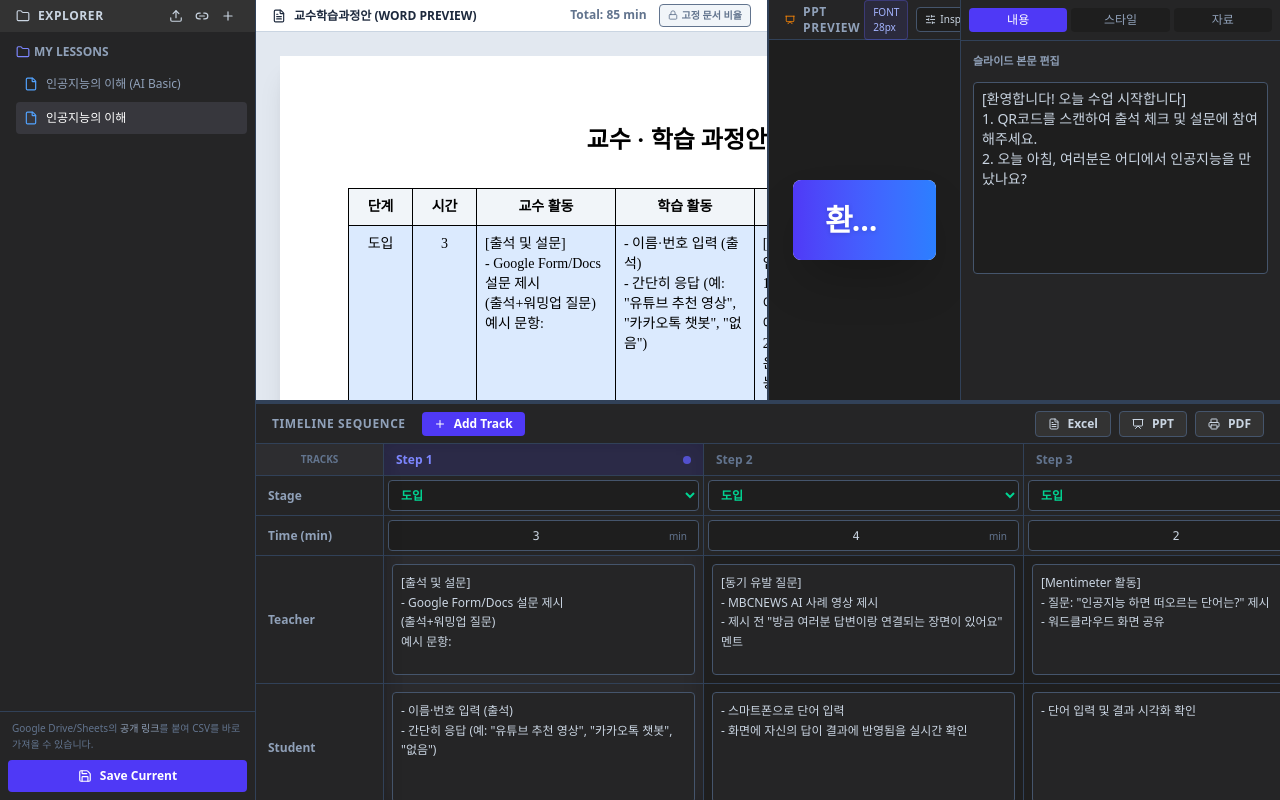
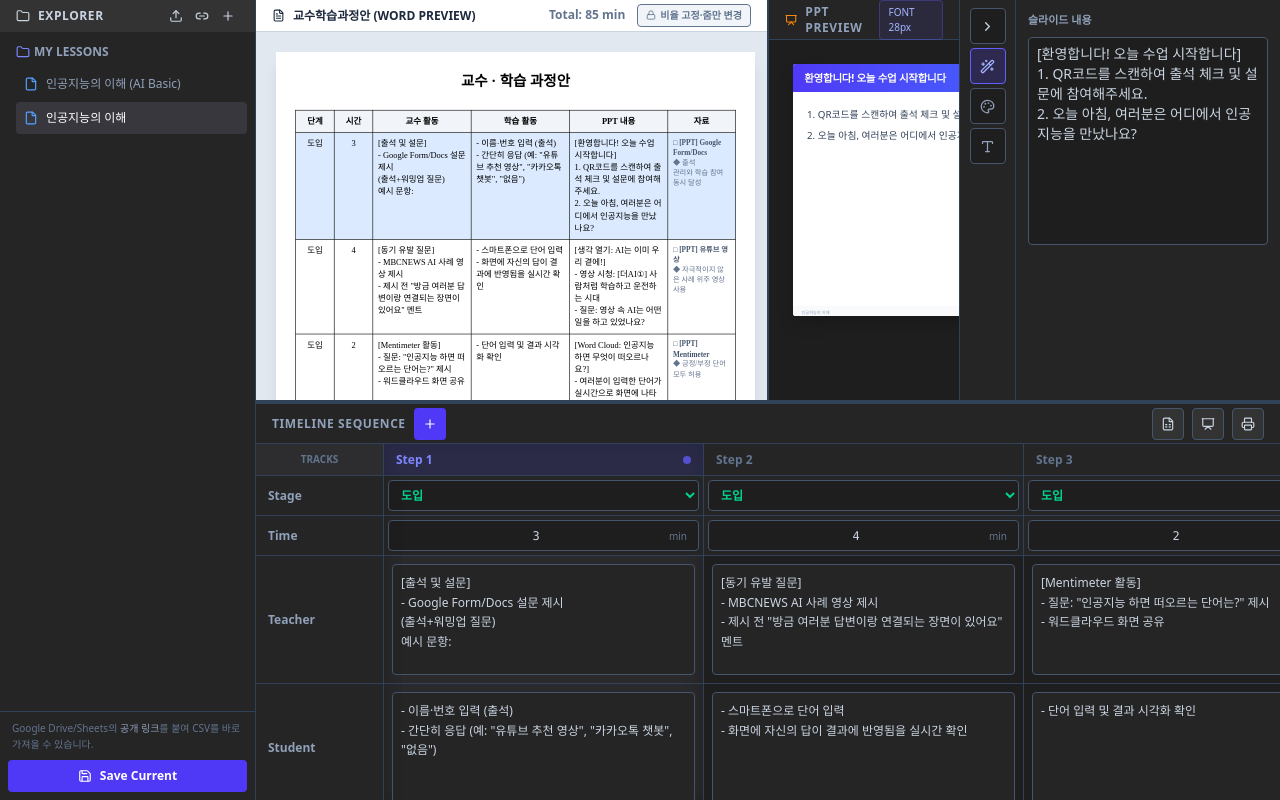
Before and after one commit to vividhyeok/lessonmate, a React (Vite) app: page / in a window 1280 px wide. Built offline with nearby package versions, Linux system fonts and the light colour scheme.

Commit message:
Improve practical editor UX with fixed-ratio previews and icon inspector

```diff
--- a/src/components/LessonPlanView.jsx
+++ b/src/components/LessonPlanView.jsx
@@ -1,6 +1,9 @@
-import React from 'react';
+import React, { useEffect, useRef, useState } from 'react';
 import { FileText, Lock } from 'lucide-react';
 import { STAGES } from '../constants/stages';
+
+const PAGE_WIDTH = 794; // ~210mm @96dpi
+const PAGE_HEIGHT = 1123; // ~297mm @96dpi
 
 const LessonPlanView = ({
   tracks,
@@ -10,22 +13,45 @@ const LessonPlanView = ({
   width,
   startResizeHorizontal
 }) => {
+  const viewportRef = useRef(null);
+  const [scale, setScale] = useState(1);
+
+  useEffect(() => {
+    if (!viewportRef.current) return;
+
+    const updateScale = () => {
+      const bounds = viewportRef.current.getBoundingClientRect();
+      const next = Math.min(1, Math.max(0.45, (bounds.width - 32) / PAGE_WIDTH));
+      setScale(next);
+    };
+
+    updateScale();
+    const observer = new ResizeObserver(updateScale);
+    observer.observe(viewportRef.current);
+    return () => observer.disconnect();
+  }, []);
+
   return (
-    <div style={{ width: `${width}%` }} className="flex flex-col bg-slate-100 border-r border-slate-700 relative min-w-[420px]" id="lesson-plan-view">
-      <div className="h-8 bg-white border-b flex items-center px-4 justify-between shrink-0">
-        <span className="text-xs font-black text-slate-800 uppercase flex items-center gap-2">
-          <FileText size={14} /> 교수학습과정안 (WORD Preview)
+    <div style={{ width: `${width}%` }} className="flex flex-col bg-slate-100 border-r border-slate-700 relative min-w-[360px]" id="lesson-plan-view">
+      <div className="h-8 bg-white border-b flex items-center px-3 md:px-4 justify-between shrink-0">
+        <span className="text-[11px] md:text-xs font-black text-slate-800 uppercase flex items-center gap-2">
+          <FileText size={13} /> 교수학습과정안 (WORD Preview)
         </span>
-        <div className="flex items-center gap-3 text-xs">
+        <div className="flex items-center gap-2 md:gap-3 text-[10px] md:text-xs">
           <span className="font-bold text-slate-500">Total: {totalTime} min</span>
-          <span className="inline-flex items-center gap-1 text-[10px] font-semibold text-slate-500 bg-slate-100 px-2 py-1 rounded border">
-            <Lock size={10} /> 고정 문서 비율
+          <span className="hidden md:inline-flex items-center gap-1 text-[10px] font-semibold text-slate-500 bg-slate-100 px-2 py-1 rounded border">
+            <Lock size={10} /> 비율 고정·줌만 변경
           </span>
         </div>
       </div>
 
-      <div className="flex-1 overflow-auto p-6 bg-slate-200">
-        <div className="mx-auto w-[210mm] min-w-[210mm] bg-white shadow-xl min-h-[297mm] p-[18mm]">
+      <div ref={viewportRef} className="flex-1 overflow-auto p-3 md:p-5 bg-slate-200">
+        <div className="mx-auto" style={{ width: PAGE_WIDTH * scale, height: PAGE_HEIGHT * scale }}>
+          <div
+            className="bg-white shadow-xl origin-top-left"
+            style={{ width: PAGE_WIDTH, minHeight: PAGE_HEIGHT, transform: `scale(${scale})` }}
+          >
+            <div className="p-8">
               <h1 className="text-center font-batang text-2xl font-bold mb-8 text-black">교수 · 학습 과정안</h1>
               <table className="w-full border-collapse border border-black font-batang text-black text-sm table-fixed">
                 <thead>
@@ -76,6 +102,8 @@ const LessonPlanView = ({
               </table>
             </div>
           </div>
+        </div>
+      </div>
 
       <div
         className="absolute top-0 right-0 w-1 h-full cursor-col-resize hover:bg-indigo-500 z-20 transition-colors"
--- a/src/components/MaterialPreview.jsx
+++ b/src/components/MaterialPreview.jsx
@@ -1,9 +1,24 @@
-import React, { useMemo, useState } from 'react';
-import { ChevronLeft, ChevronRight, ExternalLink, Link as LinkIcon, Presentation, SlidersHorizontal, Type, Video } from 'lucide-react';
+import React, { useEffect, useMemo, useRef, useState } from 'react';
+import {
+  ChevronLeft,
+  ChevronRight,
+  ExternalLink,
+  Link as LinkIcon,
+  Palette,
+  Presentation,
+  Type,
+  Video,
+  WandSparkles
+} from 'lucide-react';
+
+const SLIDE_W = 1280;
+const SLIDE_H = 720;
 
 const MaterialPreview = ({ selectedItem, updateItem, selectedTrackId, tracks, updateTrack, lessonName }) => {
   const [isInspectorOpen, setIsInspectorOpen] = useState(true);
-  const [tab, setTab] = useState('content');
+  const [tool, setTool] = useState('content');
+  const viewportRef = useRef(null);
+  const [slideScale, setSlideScale] = useState(1);
 
   const currentTrack = useMemo(() => tracks?.find((t) => t.id === selectedTrackId), [tracks, selectedTrackId]);
 
@@ -34,6 +49,24 @@ const MaterialPreview = ({ selectedItem, updateItem, selectedTrackId, tracks, up
     return { slideTitle: title, slideBody: body };
   }, [activeContent]);
 
+  useEffect(() => {
+    if (!viewportRef.current) return;
+
+    const updateScale = () => {
+      const b = viewportRef.current.getBoundingClientRect();
+      const inspectorWidth = isInspectorOpen ? 320 : 56;
+      const availableW = Math.max(320, b.width - inspectorWidth - 32);
+      const availableH = Math.max(220, b.height - 32);
+      const next = Math.min(1, Math.max(0.35, Math.min(availableW / SLIDE_W, availableH / SLIDE_H)));
+      setSlideScale(next);
+    };
+
+    updateScale();
+    const observer = new ResizeObserver(updateScale);
+    observer.observe(viewportRef.current);
+    return () => observer.disconnect();
+  }, [isInspectorOpen]);
+
   const pptFontSize = Number(currentTrack?.pptFontSize || 28);
 
   const updateSelectedItem = (field, value) => {
@@ -41,31 +74,33 @@ const MaterialPreview = ({ selectedItem, updateItem, selectedTrackId, tracks, up
     updateItem(currentTrack.id, selectedItem.id, field, value);
   };
 
+  const tools = [
+    { id: 'content', icon: WandSparkles, label: '슬라이드 내용 편집' },
+    { id: 'style', icon: Palette, label: '스타일 / 폰트 편집' },
+    { id: 'material', icon: Type, label: '자료 속성 편집' }
+  ];
+
   return (
-    <div className="flex-1 flex bg-slate-800 border-l border-slate-700 min-w-0 relative">
+    <div ref={viewportRef} className="flex-1 flex bg-slate-800 border-l border-slate-700 min-w-0 relative overflow-hidden">
       <div className="flex-1 flex flex-col min-w-0">
-        <div className="h-10 bg-[#252526] border-b border-slate-700 flex items-center px-4 justify-between shrink-0">
-          <span className="text-xs font-bold text-slate-400 uppercase flex items-center gap-2 tracking-wider">
+        <div className="h-10 bg-[#252526] border-b border-slate-700 flex items-center px-3 md:px-4 justify-between shrink-0">
+          <span className="text-[11px] md:text-xs font-bold text-slate-400 uppercase flex items-center gap-2 tracking-wider">
             <Presentation size={14} className="text-orange-400" /> PPT Preview
           </span>
-          <div className="flex items-center gap-2">
           <span className="text-[10px] text-indigo-300 bg-indigo-500/10 border border-indigo-500/30 px-2 py-1 rounded">FONT {pptFontSize}px</span>
-            <button
-              onClick={() => setIsInspectorOpen((prev) => !prev)}
-              className="text-[10px] inline-flex items-center gap-1 px-2 py-1 rounded bg-[#1e1e1e] border border-slate-600 hover:border-indigo-500"
-            >
-              <SlidersHorizontal size={11} /> Inspector {isInspectorOpen ? <ChevronRight size={11} /> : <ChevronLeft size={11} />}
-            </button>
-          </div>
         </div>
 
-        <div className="flex-1 flex items-center justify-center p-6 bg-[#1e1e1e] overflow-auto custom-scrollbar">
-          <div className="aspect-video w-full max-w-4xl bg-white shadow-2xl flex flex-col rounded-lg overflow-hidden">
+        <div className="flex-1 p-4 md:p-6 bg-[#1e1e1e] overflow-auto custom-scrollbar">
+          <div className="mx-auto" style={{ width: SLIDE_W * slideScale, height: SLIDE_H * slideScale }}>
+            <div
+              className="bg-white shadow-2xl rounded-lg overflow-hidden origin-top-left"
+              style={{ width: SLIDE_W, height: SLIDE_H, transform: `scale(${slideScale})` }}
+            >
               <div className="h-20 bg-gradient-to-r from-indigo-600 to-blue-500 flex items-center px-8 shrink-0 shadow-md">
                 <h1 className="text-3xl font-black text-white drop-shadow-sm tracking-tight truncate w-full">{slideTitle}</h1>
               </div>
 
-            <div className="flex-1 p-10 bg-white overflow-y-auto custom-scrollbar">
+              <div className="h-[612px] p-10 bg-white overflow-y-auto custom-scrollbar">
                 <div className="font-medium text-slate-700 whitespace-pre-wrap leading-relaxed" style={{ fontSize: `${pptFontSize}px` }}>
                   {slideBody ? (
                     slideBody.split('\n').map((line, i) => <p key={i} className="mb-4">{line}</p>)
@@ -85,32 +120,55 @@ const MaterialPreview = ({ selectedItem, updateItem, selectedTrackId, tracks, up
             </div>
           </div>
         </div>
+      </div>
+
+      <div className="h-full border-l border-slate-700 bg-[#252526] flex shrink-0">
+        <div className="w-14 border-r border-slate-700 flex flex-col items-center py-2 gap-1">
+          <button
+            title={isInspectorOpen ? 'Inspector 접기' : 'Inspector 펼치기'}
+            onClick={() => setIsInspectorOpen((prev) => !prev)}
+            className="w-9 h-9 inline-flex items-center justify-center rounded bg-[#1e1e1e] text-slate-300 border border-slate-600 hover:border-indigo-500"
+          >
+            {isInspectorOpen ? <ChevronRight size={15} /> : <ChevronLeft size={15} />}
+          </button>
+
+          {tools.map((t) => {
+            const Icon = t.icon;
+            const active = tool === t.id;
+            return (
+              <button
+                key={t.id}
+                title={t.label}
+                onClick={() => {
+                  setTool(t.id);
+                  setIsInspectorOpen(true);
+                }}
+                className={`w-9 h-9 inline-flex items-center justify-center rounded border transition ${active ? 'bg-indigo-600/20 text-indigo-300 border-indigo-500' : 'bg-[#1e1e1e] text-slate-400 border-slate-600 hover:border-indigo-500'}`}
+              >
+                <Icon size={15} />
+              </button>
+            );
+          })}
+        </div>
 
         {isInspectorOpen && (
-        <div className="w-[320px] border-l border-slate-700 bg-[#252526] flex flex-col shrink-0">
-          <div className="p-2 border-b border-slate-700 grid grid-cols-3 gap-1">
-            <button onClick={() => setTab('content')} className={`text-xs py-1 rounded ${tab === 'content' ? 'bg-indigo-600 text-white' : 'bg-[#1e1e1e] text-slate-400'}`}>내용</button>
-            <button onClick={() => setTab('style')} className={`text-xs py-1 rounded ${tab === 'style' ? 'bg-indigo-600 text-white' : 'bg-[#1e1e1e] text-slate-400'}`}>스타일</button>
-            <button onClick={() => setTab('material')} className={`text-xs py-1 rounded ${tab === 'material' ? 'bg-indigo-600 text-white' : 'bg-[#1e1e1e] text-slate-400'}`}>자료</button>
-          </div>
-
-          <div className="flex-1 overflow-auto p-3 space-y-3 custom-scrollbar">
-            {tab === 'content' && currentTrack && (
+          <div className="w-[264px] p-3 overflow-auto custom-scrollbar">
+            {tool === 'content' && currentTrack && (
               <>
-                <div className="text-[11px] text-slate-400 font-bold uppercase">슬라이드 본문 편집</div>
+                <div className="text-[11px] text-slate-400 font-bold uppercase mb-2">슬라이드 내용</div>
                 <textarea
                   value={currentTrack.pptContent || ''}
                   onChange={(e) => updateTrack(currentTrack.id, 'pptContent', e.target.value)}
                   placeholder="[슬라이드 제목]\n슬라이드 본문"
-                  className="w-full h-48 bg-[#1e1e1e] border border-slate-600 rounded px-2 py-1.5 text-sm outline-none focus:border-indigo-500 resize-none"
+                  className="w-full h-52 bg-[#1e1e1e] border border-slate-600 rounded px-2 py-1.5 text-sm outline-none focus:border-indigo-500 resize-none"
                 />
               </>
             )}
 
-            {tab === 'style' && currentTrack && (
+            {tool === 'style' && currentTrack && (
               <>
-                <div className="text-[11px] text-slate-400 font-bold uppercase flex items-center gap-1"><Type size={12} /> 타이포그래피</div>
-                <div className="text-xs text-slate-500">문서 미리보기는 고정 비율로 유지되고, 여기서 폰트만 조절됩니다.</div>
+                <div className="text-[11px] text-slate-400 font-bold uppercase mb-2">타이포그래피</div>
+                <div className="text-xs text-slate-500 mb-2">결과물 비율은 고정되고, 폰트 스타일만 실시간 반영됩니다.</div>
                 <input
                   type="range"
                   min="14"
@@ -119,7 +177,7 @@ const MaterialPreview = ({ selectedItem, updateItem, selectedTrackId, tracks, up
                   onChange={(e) => updateTrack(currentTrack.id, 'pptFontSize', parseInt(e.target.value, 10))}
                   className="w-full"
                 />
-                <div className="flex items-center gap-2">
+                <div className="mt-2 flex gap-2">
                   <input
                     type="number"
                     min="14"
@@ -130,37 +188,38 @@ const MaterialPreview = ({ selectedItem, updateItem, selectedTrackId, tracks, up
                       if (Number.isNaN(next)) return;
                       updateTrack(currentTrack.id, 'pptFontSize', Math.max(14, Math.min(54, next)));
                     }}
-                    className="w-20 bg-[#1e1e1e] border border-slate-600 rounded px-1.5 py-1 text-xs"
+                    className="w-20 bg-[#1e1e1e] border border-slate-600 rounded px-2 py-1 text-xs"
                   />
                   <button
+                    title="기본값 28로 복구"
                     onClick={() => updateTrack(currentTrack.id, 'pptFontSize', 28)}
                     className="text-xs px-2 py-1 rounded bg-[#1e1e1e] border border-slate-600 hover:border-indigo-500"
                   >
-                    기본값
+                    Reset
                   </button>
                 </div>
               </>
             )}
 
-            {tab === 'material' && (
+            {tool === 'material' && (
               <>
                 {selectedItem ? (
                   <>
-                    <div className="text-[11px] text-slate-400 font-bold uppercase tracking-wider flex items-center gap-2">
+                    <div className="text-[11px] text-slate-400 font-bold uppercase tracking-wider flex items-center gap-2 mb-2">
                       {selectedItem.type === 'ppt' && <Presentation size={12} className="text-orange-400" />}
                       {selectedItem.type === 'url' && <LinkIcon size={12} className="text-blue-400" />}
                       {selectedItem.type === 'video' && <Video size={12} className="text-red-400" />}
-                      선택 자료 편집
+                      선택 자료
                     </div>
                     <input
                       value={selectedItem.title || ''}
                       onChange={(e) => updateSelectedItem('title', e.target.value)}
                       placeholder="자료 제목"
-                      className="w-full bg-[#1e1e1e] border border-slate-600 rounded px-2 py-1.5 text-sm outline-none focus:border-indigo-500"
+                      className="w-full mb-2 bg-[#1e1e1e] border border-slate-600 rounded px-2 py-1.5 text-sm outline-none focus:border-indigo-500"
                     />
 
                     {(selectedItem.type === 'url' || selectedItem.type === 'video') && (
-                      <div className="space-y-1">
+                      <div className="space-y-1 mb-2">
                         <input
                           value={selectedItem.url || ''}
                           onChange={(e) => updateSelectedItem('url', e.target.value)}
@@ -188,8 +247,8 @@ const MaterialPreview = ({ selectedItem, updateItem, selectedTrackId, tracks, up
               </>
             )}
           </div>
+        )}
       </div>
-      )}
     </div>
   );
 };
--- a/src/components/TimelineEditor.jsx
+++ b/src/components/TimelineEditor.jsx
@@ -1,5 +1,5 @@
 import React from 'react';
-import { Plus, FileText, Presentation, Printer } from 'lucide-react';
+import { FileSpreadsheet, Plus, Presentation, Printer } from 'lucide-react';
 import TrackColumn from './TrackColumn';
 
 const TimelineEditor = ({
@@ -23,47 +23,39 @@ const TimelineEditor = ({
 }) => {
   return (
     <div className="flex-1 flex flex-col bg-[#1e1e1e] min-h-0">
-
-      {/* Toolbar */}
-      <div className="h-10 border-b border-slate-700 flex items-center px-4 justify-between shrink-0 bg-[#252526]">
-        <div className="flex items-center gap-4">
-          <span className="font-bold text-xs text-slate-400 uppercase tracking-wider">Timeline Sequence</span>
-          <button onClick={addTrack} className="flex items-center gap-2 bg-indigo-600 hover:bg-indigo-700 text-white px-3 py-1 rounded text-xs font-bold transition">
-            <Plus size={12} /> Add Track
+      <div className="h-10 border-b border-slate-700 flex items-center px-2 md:px-4 justify-between shrink-0 bg-[#252526]">
+        <div className="flex items-center gap-2">
+          <span className="font-bold text-[11px] md:text-xs text-slate-400 uppercase tracking-wider">Timeline Sequence</span>
+          <button title="트랙 추가" onClick={addTrack} className="w-8 h-8 inline-flex items-center justify-center bg-indigo-600 hover:bg-indigo-700 text-white rounded transition">
+            <Plus size={14} />
           </button>
         </div>
-        <div className="flex items-center gap-2">
-          <button onClick={exportExcel} className="flex items-center gap-2 bg-[#333] hover:bg-[#444] text-slate-300 px-3 py-1 rounded text-xs font-bold transition border border-slate-600">
-            <FileText size={12} /> Excel
+        <div className="flex items-center gap-1 md:gap-2">
+          <button title="교수학습과정안 표 Excel 다운로드" onClick={exportExcel} className="w-8 h-8 inline-flex items-center justify-center bg-[#333] hover:bg-[#444] text-slate-300 rounded border border-slate-600">
+            <FileSpreadsheet size={14} />
           </button>
-          <button onClick={exportPPT} className="flex items-center gap-2 bg-[#333] hover:bg-[#444] text-slate-300 px-3 py-1 rounded text-xs font-bold transition border border-slate-600">
-            <Presentation size={12} /> PPT
+          <button title="PPT 다운로드" onClick={exportPPT} className="w-8 h-8 inline-flex items-center justify-center bg-[#333] hover:bg-[#444] text-slate-300 rounded border border-slate-600">
+            <Presentation size={14} />
           </button>
-          <button onClick={exportPDF} className="flex items-center gap-2 bg-[#333] hover:bg-[#444] text-slate-300 px-3 py-1 rounded text-xs font-bold transition border border-slate-600">
-            <Printer size={12} /> PDF
+          <button title="Word/PPT 미리보기 PDF로 인쇄" onClick={exportPDF} className="w-8 h-8 inline-flex items-center justify-center bg-[#333] hover:bg-[#444] text-slate-300 rounded border border-slate-600">
+            <Printer size={14} />
           </button>
         </div>
       </div>
 
-      {/* Timeline Grid Container */}
       <div className="flex-1 overflow-auto bg-[#1e1e1e] relative custom-scrollbar">
         <div className="flex min-w-max h-full">
-
-          {/* Sticky Sidebar (Track Headers) */}
-          <div className="sticky left-0 z-20 w-32 bg-[#252526] border-r border-slate-700 flex flex-col shrink-0 shadow-xl h-full">
-            <div className="h-8 border-b border-slate-700 bg-[#2d2d30] flex items-center justify-center text-[10px] font-bold text-slate-500 uppercase shrink-0">
-              Tracks
-            </div>
-            <div className="h-10 border-b border-slate-700 flex items-center px-3 text-xs font-bold text-slate-400 shrink-0">Stage</div>
-            <div className="h-10 border-b border-slate-700 flex items-center px-3 text-xs font-bold text-slate-400 shrink-0">Time (min)</div>
-            <div className="h-32 border-b border-slate-700 flex items-center px-3 text-xs font-bold text-slate-400 shrink-0">Teacher</div>
-            <div className="h-32 border-b border-slate-700 flex items-center px-3 text-xs font-bold text-slate-400 shrink-0">Student</div>
-            <div className="h-32 border-b border-slate-700 flex items-center px-3 text-xs font-bold text-slate-400 shrink-0">PPT Content</div>
-            <div className="flex-1 border-b border-slate-700 flex items-start pt-3 px-3 text-xs font-bold text-slate-400 min-h-[200px]">Materials</div>
-            <div className="h-8 border-b border-slate-700 flex items-center px-3 text-xs font-bold text-slate-400 shrink-0">Actions</div>
+          <div className="sticky left-0 z-20 w-28 md:w-32 bg-[#252526] border-r border-slate-700 flex flex-col shrink-0 shadow-xl h-full">
+            <div className="h-8 border-b border-slate-700 bg-[#2d2d30] flex items-center justify-center text-[10px] font-bold text-slate-500 uppercase shrink-0">Tracks</div>
+            <div className="h-10 border-b border-slate-700 flex items-center px-2 md:px-3 text-xs font-bold text-slate-400 shrink-0">Stage</div>
+            <div className="h-10 border-b border-slate-700 flex items-center px-2 md:px-3 text-xs font-bold text-slate-400 shrink-0">Time</div>
+            <div className="h-32 border-b border-slate-700 flex items-center px-2 md:px-3 text-xs font-bold text-slate-400 shrink-0">Teacher</div>
+            <div className="h-32 border-b border-slate-700 flex items-center px-2 md:px-3 text-xs font-bold text-slate-400 shrink-0">Student</div>
+            <div className="h-32 border-b border-slate-700 flex items-center px-2 md:px-3 text-xs font-bold text-slate-400 shrink-0">PPT</div>
+            <div className="flex-1 border-b border-slate-700 flex items-start pt-3 px-2 md:px-3 text-xs font-bold text-slate-400 min-h-[200px]">Materials</div>
+            <div className="h-8 border-b border-slate-700 flex items-center px-2 md:px-3 text-xs font-bold text-slate-400 shrink-0">Actions</div>
           </div>
 
-          {/* Timeline Content (Horizontal Scroll) */}
           <div className="flex h-full">
             {tracks.map((track, index) => (
               <TrackColumn
@@ -85,9 +77,8 @@ const TimelineEditor = ({
               />
             ))}
 
-            {/* Add Button at the end */}
-            <div className="w-16 border-r border-slate-700 flex items-center justify-center shrink-0 bg-[#1e1e1e] hover:bg-[#252526] cursor-pointer transition-colors" onClick={addTrack}>
-              <Plus size={24} className="text-slate-600" />
+            <div title="트랙 추가" className="w-14 border-r border-slate-700 flex items-center justify-center shrink-0 bg-[#1e1e1e] hover:bg-[#252526] cursor-pointer transition-colors" onClick={addTrack}>
+              <Plus size={22} className="text-slate-600" />
             </div>
           </div>
         </div>
--- a/src/components/TrackColumn.jsx
+++ b/src/components/TrackColumn.jsx
@@ -30,7 +30,7 @@ const TrackColumn = ({
 }) => {
   return (
     <div
-      className={`w-80 border-r border-slate-700 flex flex-col shrink-0 transition-all duration-200 h-full ${
+      className={`w-72 md:w-80 border-r border-slate-700 flex flex-col shrink-0 transition-all duration-200 h-full ${
         selectedTrackId === track.id ? 'bg-[#2a2a2d] shadow-[inset_0_0_20px_rgba(0,0,0,0.2)]' : 'bg-[#1e1e1e]'
       }`}
       onClick={() => setSelectedTrackId(track.id)}
```
Lines whose indentation alone changed are shown as unchanged.
